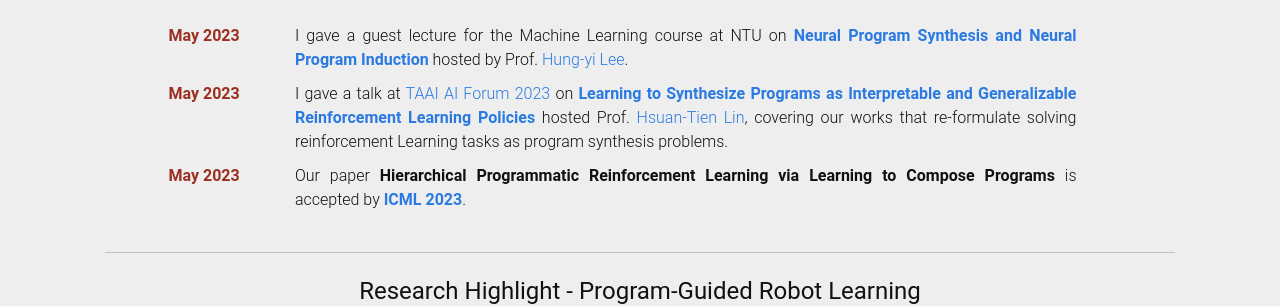
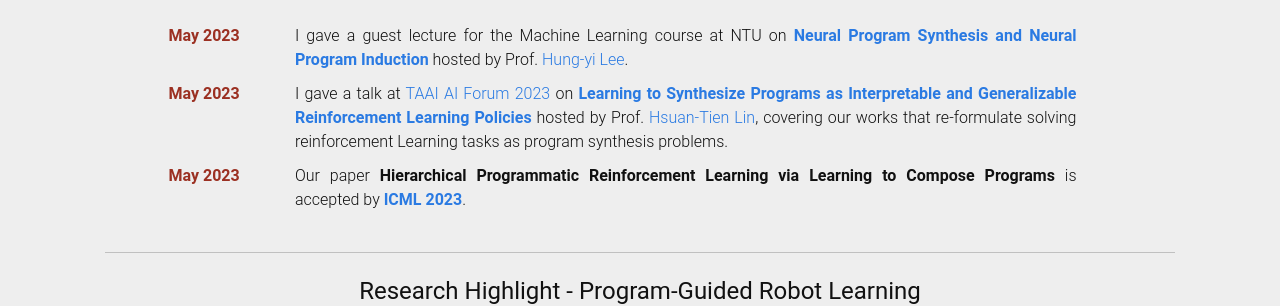
Before and after one commit to shaohua0116/shaohua0116.github.io, a Jekyll site: the page built from index.html, in a window 1280 px wide and 900 px high, scrolled down 644 px. Shown: the part 152-458 px from the top of the window. Built offline with Jekyll 4.4.1, drawn with Linux system fonts in a browser that asks for light colours; some web fonts are replaced.

Commit message:
fix news grammar

```diff
--- a/_data/news.yml
+++ b/_data/news.yml
@@ -1,6 +1,6 @@
 - news: "I gave a guest lecture for the Machine Learning course at NTU on <b><a href='https://drive.google.com/file/d/1x6iLEBFH8G_rd1y1pFW8sc0nY6dhaog2/view?usp=share_link'>Neural Program Synthesis and Neural Program Induction</a></b> hosted by Prof. <a href='https://speech.ee.ntu.edu.tw/~hylee/index.php'>Hung-yi Lee</a>."
   date: 'May 2023'
-- news: "I gave a talk at <a href='https://aiforum2023.cs.nthu.edu.tw/'>TAAI AI Forum 2023</a> on <b><a href='https://drive.google.com/file/d/1nzDcQkG1VUb4Xt36eTdwxNFRgs9cyJhK/view?usp=share_link'>Learning to Synthesize Programs as Interpretable and Generalizable Reinforcement Learning Policies</a></b> hosted Prof. <a href='https://www.csie.ntu.edu.tw/~htlin/'>Hsuan-Tien Lin</a>, covering our works that re-formulate solving reinforcement Learning tasks as program synthesis problems."
+- news: "I gave a talk at <a href='https://aiforum2023.cs.nthu.edu.tw/'>TAAI AI Forum 2023</a> on <b><a href='https://drive.google.com/file/d/1nzDcQkG1VUb4Xt36eTdwxNFRgs9cyJhK/view?usp=share_link'>Learning to Synthesize Programs as Interpretable and Generalizable Reinforcement Learning Policies</a></b> hosted by Prof. <a href='https://www.csie.ntu.edu.tw/~htlin/'>Hsuan-Tien Lin</a>, covering our works that re-formulate solving reinforcement Learning tasks as program synthesis problems."
   date: 'May 2023'
 - news: 'Our paper <b>Hierarchical Programmatic Reinforcement Learning via Learning to Compose Programs</b> is accepted by <b><a href="https://icml.cc/Conferences/2023/Dates">ICML 2023</a></b>.'
   date: 'May 2023'
```
